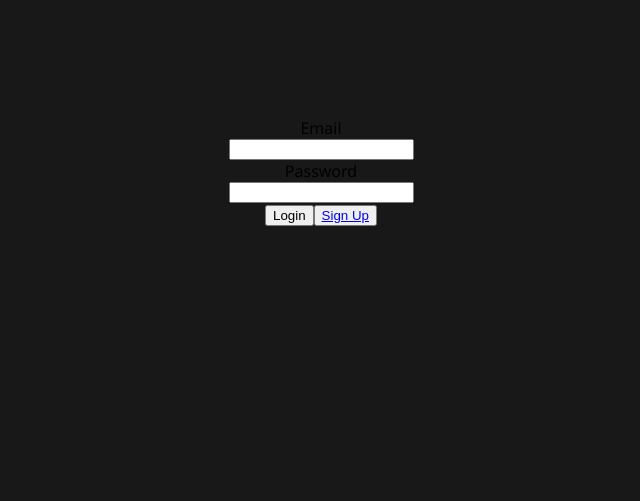
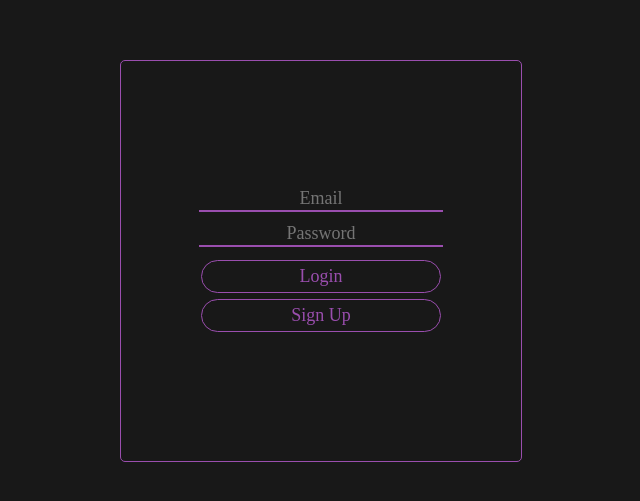
Before and after one commit to AmeenIzhac/StableDiffusionVideos, a React (Create React App) app in the folder client/: page /login in a window 1280 px wide. Shown: the part 139-640 px from the top of the page, without its empty margins (319-959 px from the left). Built offline with nearby package versions, Linux system fonts and the light colour scheme.

Commit message:
[ii120] add styling for login and sign up page

```diff
--- a/client/package.json
+++ b/client/package.json
@@ -10,6 +10,7 @@
     "@testing-library/react": "^13.4.0",
     "@testing-library/user-event": "^13.5.0",
     "axios": "^1.1.3",
+    "firebase": "^9.14.0",
     "js-cookie": "^3.0.1",
     "react": "^18.2.0",
     "react-dom": "^18.2.0",
--- a/client/src/LoginPage.css
+++ b/client/src/LoginPage.css
@@ -1,13 +1,12 @@
-.LoginPage .container {
+a {
+    text-decoration: none;
+    color: inherit;
+}
+
+.LoginPage {
     display: flex;
     justify-content: center;
     align-items: center;
-    flex-direction: column;
-    margin-top: 20%;
+    width: 100vw;
+    height: 100vh;
 }
-
-.LoginPage .input {
-}
-
-.LoginPage .btn {
-}
--- a/client/src/LoginPage.js
+++ b/client/src/LoginPage.js
@@ -24,6 +24,8 @@ export default function LoginPage() {
         Cookies.set("loggedInUser", email, { expires: 7 }); // 7 days
         navigate("/");
         console.log(Cookies.get("loggedInUser"));
+      } else {
+        console.log("no entry");
       }
     });
   }
@@ -31,21 +33,20 @@ export default function LoginPage() {
   return (
     <div className="LoginPage">
       <div className="container">
-        <label>Email</label>
         <input
           value={email}
           onChange={(e) => setEmail(e.target.value)}
           className="input"
           type="text"
+          placeholder="Email"
         />
-        <label>Password</label>
         <input
           value={password}
           onChange={(e) => setPassword(e.target.value)}
           className="input"
           type="password"
+          placeholder="Password"
         />
-        <div className="btnContainer">
         <button className="btn" onClick={login}>
           Login
         </button>
@@ -54,6 +55,5 @@ export default function LoginPage() {
         </button>
       </div>
     </div>
-    </div>
   );
 }
--- a/client/src/SignUpPage.css
+++ b/client/src/SignUpPage.css
@@ -1,13 +1,7 @@
-.SignUpPage .container {
+.SignUpPage {
     display: flex;
     justify-content: center;
     align-items: center;
-    flex-direction: column;
-    margin-top: 20%;
+    width: 100vw;
+    height: 100vh;
 }
-
-.SignUpPage.btnContainer {
-}
-
-.SignUpPage .btn {
-}
--- a/client/src/SignUpPage.js
+++ b/client/src/SignUpPage.js
@@ -22,28 +22,27 @@ export default function SignUpPage() {
   return (
     <div className="SignUpPage">
       <div className="container">
-        <label>Name</label>
         <input
           value={name}
           onChange={(e) => setName(e.target.value)}
           className="input"
           type="text"
+          placeholder="Name"
         />
-        <label>Email</label>
         <input
           value={email}
           onChange={(e) => setEmail(e.target.value)}
           className="input"
           type="text"
+          placeholder="Email"
         />
-        <label>Password</label>
         <input
           value={password}
           onChange={(e) => setPassword(e.target.value)}
           className="input"
           type="password"
+          placeholder="Password"
         />
-        <div className="btnContainer">
         <button className="btn" onClick={addUser}>
           Sign Up
         </button>
@@ -52,6 +51,5 @@ export default function SignUpPage() {
         </button>
       </div>
     </div>
-    </div>
   );
 }
--- a/client/src/index.css
+++ b/client/src/index.css
@@ -118,3 +118,52 @@ input:focus::placeholder {
 .rotate {
   transform: rotate(180deg);
 }
+
+
+
+/* Login and styling code */
+
+.container {
+    display: flex;
+    justify-content: center;
+    align-items: center;
+    flex-direction: column;
+    border: 1px solid var(--main-bg-light);
+    border-radius: 5px;
+    max-width: 400px;
+    width: 35vw;
+    height: 50vh;
+}
+
+.input {
+    background-color: var(--main-bg-dark);
+    border: none;
+    border-bottom: 2px solid var(--main-bg-light);
+    margin-bottom: 10px;
+    text-align: center;
+    font-size: large;
+    font-family: 'Ubuntu Mono';
+    caret-color: var(--main-bg-light);
+    width: 60%;
+}
+
+.input:focus {
+    outline: none;
+}
+
+.btn {
+    font-family: 'Ubuntu Mono';
+    font-size: large;
+    background-color: var(--main-bg-dark);
+    border: 1px solid var(--main-bg-light);
+    margin: 3px 0px;
+    padding: 5px 0px;
+    width: 60%;
+    border-radius: 100vmax;
+    color: var(--main-bg-light);
+}
+
+.btn:hover {
+    background-color: var(--main-bg-light);
+    color: var(--main-bg-dark);
+}
--- a/package.json
+++ /dev/null
@@ -1,5 +0,0 @@
-{
-  "dependencies": {
-    "firebase": "^9.14.0"
-  }
-}
```
Also changed, not shown: 2 other files (tests, documents, lock files or other folders). Lines whose indentation alone changed are shown as unchanged.
